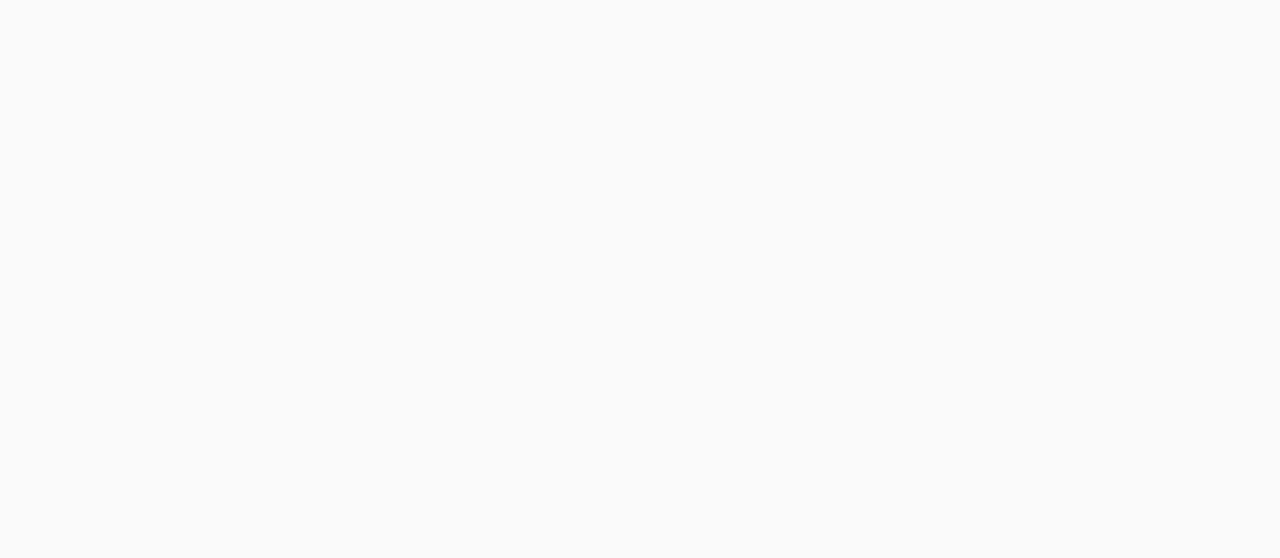
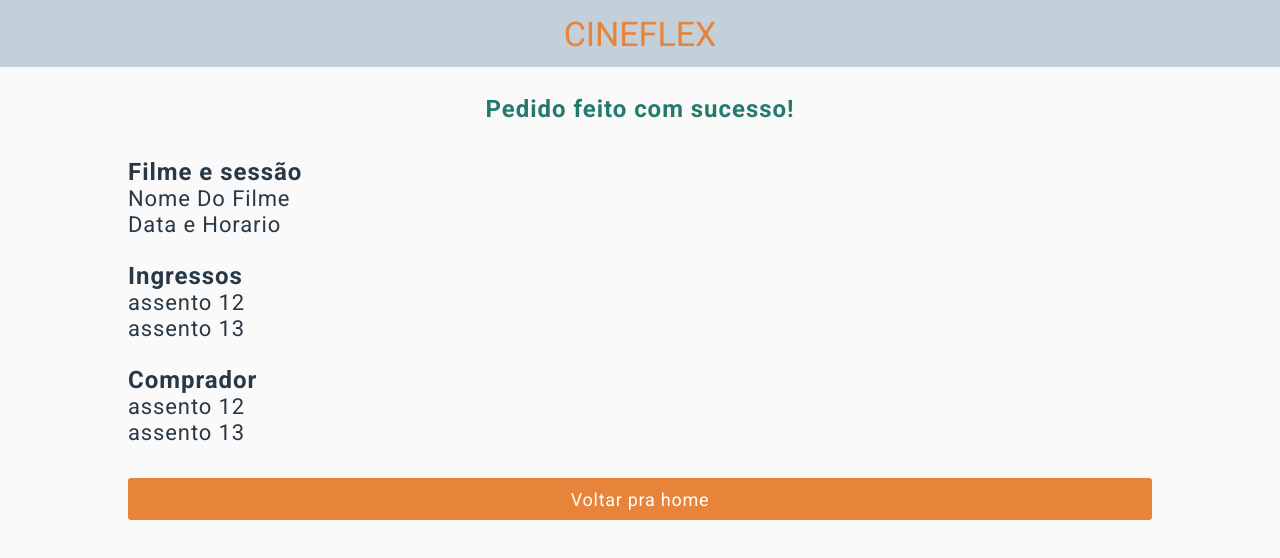
Before and after one commit to venyustech/cineflex, a JavaScript app: page /sucesso in a window 1280 px wide. Shown: the top 558 px of the page. Built offline with nearby package versions, Linux system fonts and the light colour scheme.

Commit message:
layout com rotas alternativas

```diff
--- a/package.json
+++ b/package.json
@@ -5,7 +5,7 @@
   "dependencies": {
     "react": "^17.0.2",
     "react-dom": "^17.0.2",
-    "react-router-dom": "^6.1.1",
+    "react-router-dom": "^6.2.1",
     "react-scripts": "^4.0.3"
   },
   "scripts": {
--- a/public/index.html
+++ b/public/index.html
@@ -4,7 +4,6 @@
 <head>
   <meta charset="utf-8" />
   <meta name="viewport" content="width=device-width, initial-scale=1" />
-  <link rel="stylesheet" href="./reset.css" />
   <!--Roboto fonts-->
   <link rel="preconnect" href="https://fonts.googleapis.com">
   <link rel="preconnect" href="https://fonts.gstatic.com" crossorigin>
--- a/src/App.js
+++ b/src/App.js
@@ -1,13 +1,20 @@
+import { BrowserRouter, Routes, Route } from 'react-router-dom';
+import FinishRequest from './pages/FinishRequest';
 import SelectMovie from "./pages/SelectMovie";
 import SelectPlace from "./pages/SelectPlace";
 import SelectSchedule from "./pages/SelectSchedule";
 
 export default function App() {
     return (
-        <>
-            {/* <SelectMovie /> */}
-            {/* <SelectSchedule /> */}
-            {/* <SelectPlace /> */}
-        </>
+
+        <BrowserRouter>
+            <Routes>
+                <Route path="/" element={<SelectMovie />}> </Route>
+                <Route path="/sessoes/iddofilme" element={<SelectSchedule />}></Route>
+                <Route path="/assentos/idSessao" element={<SelectPlace />}></Route>
+                <Route path="/sucesso" element={<FinishRequest />}></Route>
+            </Routes>
+        </BrowserRouter>
+
     );
 }
--- /dev/null
+++ b/src/components/FinishBox/index.js
@@ -0,0 +1,20 @@
+import MovieSelected from '../MovieSelected';
+import PlaceSelected from '../PlaceSelected';
+import UserInfos from '../UserInfos';
+import './styles.css';
+
+export default function FinishBox() {
+    return (
+        <>
+            <p className="finish-title">Pedido feito com sucesso!</p>
+            <div className="finish-request-container">
+                <MovieSelected />
+                <PlaceSelected />
+                <UserInfos />
+            </div>
+            <div className='reserve-button-wrapper'>
+                <button className='reserve-button' >Voltar pra home</button>
+            </div>
+        </>
+    );
+}
--- /dev/null
+++ b/src/components/FinishBox/styles.css
@@ -0,0 +1,52 @@
+.finish-title {
+    padding-top: 67px;
+    display: flex;
+    justify-content: center;
+    align-items: center;
+    text-align: center;
+
+    width: 100%;
+    height: 150px;
+
+    font-weight: bold;
+    font-size: 24px;
+    line-height: 28px;
+    letter-spacing: 0.04em;
+
+    color: #247A6B;
+}
+
+.finish-request-container {
+    display: flex;
+    flex-direction: column;
+    justify-content: center;
+    align-items: center;
+    width: 100%;
+}
+
+.finish-request-wrapper {
+    width: 80%;
+    margin-bottom: 2vh;
+}
+
+.finish-request-title {
+    font-weight: bold;
+    font-size: 24px;
+    line-height: 28px;
+    display: flex;
+    align-items: center;
+    letter-spacing: 0.04em;
+    margin-top: 1vh;
+
+    color: #293845;
+}
+
+.infos-finish-request {
+    font-size: 22px;
+    line-height: 26px;
+    display: flex;
+    align-items: center;
+    letter-spacing: 0.04em;
+
+    color: #293845;
+}
--- /dev/null
+++ b/src/components/MovieSelected/index.js
@@ -0,0 +1,11 @@
+export default function MovieSelected() {
+    return (
+        <div className='finish-request-wrapper'>
+            <div className="finish-request-title">Filme e sessão</div>
+            <div className='success-selected-wrapper'>
+                <div className='infos-finish-request'><p>Nome Do Filme</p></div>
+                <div className='infos-finish-request'> <p>Data e Horario</p></div>
+            </div>
+        </div>
+    );
+}
--- a/src/components/MoviesBox/index.js
+++ b/src/components/MoviesBox/index.js
@@ -1,115 +1,18 @@
+import { Link } from 'react-router-dom'
 import './styles.css';
+
 export default function MoviesBox() {
     return (
         <>
             <p className="spam-title">Selecione o filme</p>
             <div className="container-wrapper">
-                <div className='movies-box'>
-                    <img src='https://i.imgur.com/xReItOy.png'></img>
-                </div>
-                <div className='movies-box'>
-                    <img src='https://i.imgur.com/xReItOy.png'></img>
-                </div>
-                <div className='movies-box'>
-                    <img src='https://i.imgur.com/xReItOy.png'></img>
-                </div>
-                <div className='movies-box'>
-                    <img src='https://i.imgur.com/xReItOy.png'></img>
-                </div>
-                <div className='movies-box'>
-                    <img src='https://i.imgur.com/xReItOy.png'></img>
-                </div>
-                <div className='movies-box'>
-                    <img src='https://i.imgur.com/xReItOy.png'></img>
-                </div>
-                <div className='movies-box'>
-                    <img src='https://i.imgur.com/xReItOy.png'></img>
-                </div>
-                <div className='movies-box'>
-                    <img src='https://i.imgur.com/xReItOy.png'></img>
-                </div>
-                <div className='movies-box'>
-                    <img src='https://i.imgur.com/xReItOy.png'></img>
-                </div>
-                <div className='movies-box'>
-                    <img src='https://i.imgur.com/xReItOy.png'></img>
-                </div>
-                <div className='movies-box'>
-                    <img src='https://i.imgur.com/xReItOy.png'></img>
-                </div>
-                <div className='movies-box'>
-                    <img src='https://i.imgur.com/xReItOy.png'></img>
-                </div>
-                <div className='movies-box'>
-                    <img src='https://i.imgur.com/xReItOy.png'></img>
-                </div>
-                <div className='movies-box'>
-                    <img src='https://i.imgur.com/xReItOy.png'></img>
-                </div>
-                <div className='movies-box'>
-                    <img src='https://i.imgur.com/xReItOy.png'></img>
-                </div><div className='movies-box'>
-                    <img src='https://i.imgur.com/xReItOy.png'></img>
-                </div>
-
-                <div className='movies-box'>
-                    <img src='https://i.imgur.com/xReItOy.png'></img>
-                </div>
-                <div className='movies-box'>
-                    <img src='https://i.imgur.com/xReItOy.png'></img>
-                </div>
-                <div className='movies-box'>
-                    <img src='https://i.imgur.com/xReItOy.png'></img>
-                </div><div className='movies-box'>
-                    <img src='https://i.imgur.com/xReItOy.png'></img>
-                </div>
-                <div className='movies-box'>
-                    <img src='https://i.imgur.com/xReItOy.png'></img>
-                </div>
-                <div className='movies-box'>
-                    <img src='https://i.imgur.com/xReItOy.png'></img>
-                </div>
-
-                <div className='movies-box'>
-                    <img src='https://i.imgur.com/xReItOy.png'></img>
-                </div>
+                <Link to='/sessoes/iddofilme'>
+                    <div className='movies-box'>
+                        <img src='https://i.imgur.com/xReItOy.png'></img>
+                    </div>
+                </Link>
 
 
-                <div className='movies-box'>
-                    <img src='https://i.imgur.com/xReItOy.png'></img>
-                </div><div className='movies-box'>
-                    <img src='https://i.imgur.com/xReItOy.png'></img>
-                </div>
-                <div className='movies-box'>
-                    <img src='https://i.imgur.com/xReItOy.png'></img>
-                </div><div className='movies-box'>
-                    <img src='https://i.imgur.com/xReItOy.png'></img>
-                </div><div className='movies-box'>
-                    <img src='https://i.imgur.com/xReItOy.png'></img>
-                </div>
-                <div className='movies-box'>
-                    <img src='https://i.imgur.com/xReItOy.png'></img>
-                </div>
-                <div className='movies-box'>
-                    <img src='https://i.imgur.com/xReItOy.png'></img>
-                </div>
-                <div className='movies-box'>
-                    <img src='https://i.imgur.com/xReItOy.png'></img>
-                </div><div className='movies-box'>
-                    <img src='https://i.imgur.com/xReItOy.png'></img>
-                </div>
-                <div className='movies-box'>
-                    <img src='https://i.imgur.com/xReItOy.png'></img>
-                </div>
-                <div className='movies-box'>
-                    <img src='https://i.imgur.com/xReItOy.png'></img>
-                </div>
-                <div className='movies-box'>
-                    <img src='https://i.imgur.com/xReItOy.png'></img>
-                </div>
-                <div className='movies-box'>
-                    <img src='https://i.imgur.com/xReItOy.png'></img>
-                </div>
             </div>
         </>
     );
--- /dev/null
+++ b/src/components/PlaceSelected/index.js
@@ -0,0 +1,11 @@
+export default function PlaceSelected() {
+    return (
+        <div className='finish-request-wrapper'>
+            <div className="finish-request-title">Ingressos</div>
+            <div className='success-selected-wrapper'>
+                <div className='infos-finish-request'><p>assento 12</p></div>
+                <div className='infos-finish-request'><p>assento 13</p></div>
+            </div>
+        </div>
+    );
+}
--- /dev/null
+++ b/src/components/UserInfos/index.js
@@ -0,0 +1,11 @@
+export default function UserInfos() {
+    return (
+        <div className='finish-request-wrapper'>
+            <div className="finish-request-title">Comprador</div>
+            <div className='success-selected-wrapper'>
+                <div className='infos-finish-request'><p>assento 12</p></div>
+                <div className='infos-finish-request'><p>assento 13</p></div>
+            </div>
+        </div>
+    );
+}
--- a/src/index.js
+++ b/src/index.js
@@ -1,4 +1,8 @@
 import ReactDOM from 'react-dom';
+
+import "./reset.css"
+
 import App from './App';
+
 const root = document.querySelector(".root")
 ReactDOM.render(<App />, root);
--- /dev/null
+++ b/src/pages/FinishRequest.js
@@ -0,0 +1,11 @@
+import FinishBox from "../components/FinishBox";
+import NavBar from "../components/NavBar";
+
+export default function FinishRequest() {
+    return (
+        <>
+            <NavBar />
+            <FinishBox />
+        </>
+    );
+}
```
Also changed, not shown: src/reset.css (renamed from public/reset.css), 1 other file (tests, documents, lock files or other folders).
